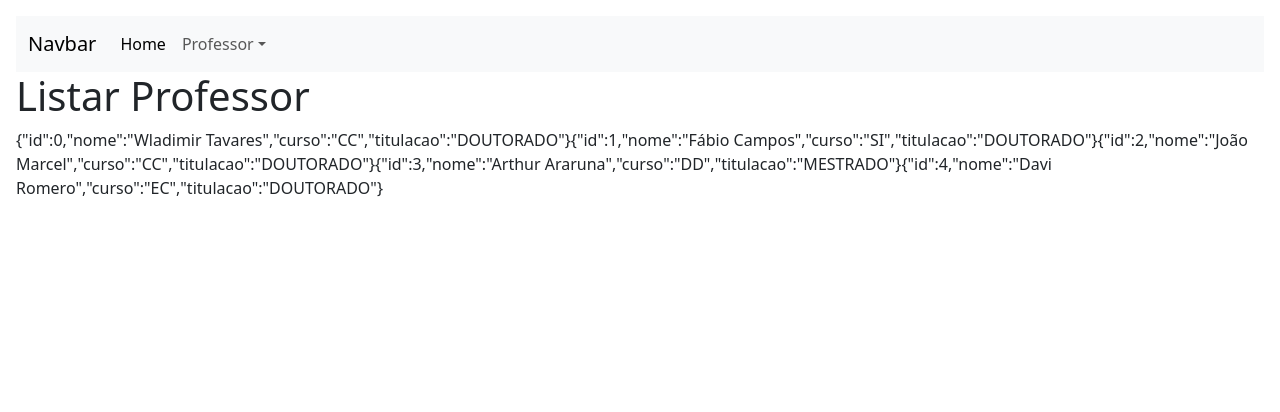
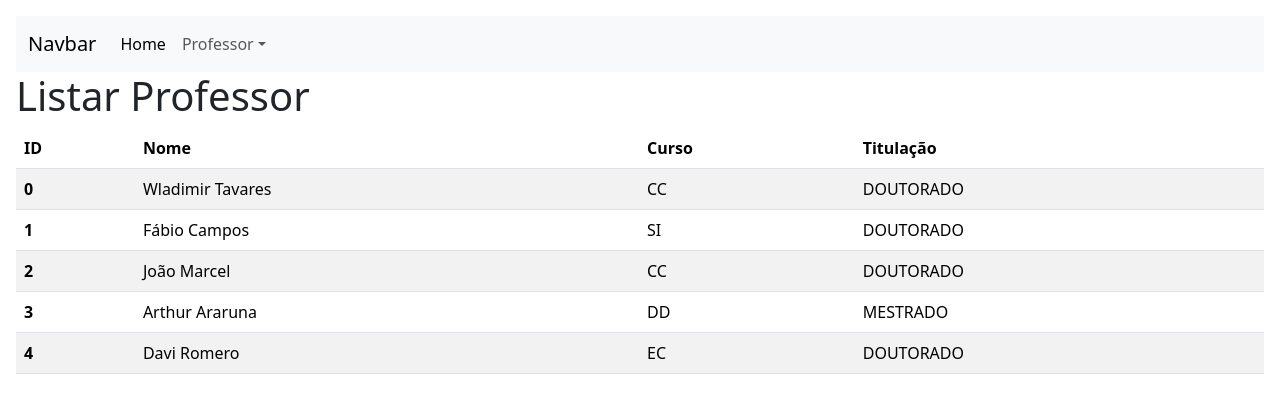
Before and after one commit to jeffersoncarvalho/ufc_2024_1, a React (Create React App) app in the folder WEB/T04/curso_react/: page /professor/listar in a window 1280 px wide. Shown: the top 412 px of the page. Built offline with nearby package versions, Linux system fonts and the light colour scheme.

Commit message:
crud navbar

```diff
--- a/WEB/T04/curso_react/src/components/17CRUD/professor/Listar.js
+++ b/WEB/T04/curso_react/src/components/17CRUD/professor/Listar.js
@@ -1,20 +1,42 @@
-import professores from "../data/db_professor"
+import professores from "../data/db_professor";
 
 const Listar = () => {
-
   const renderizarProfessores = () => {
-        const vetorResultado = professores.map(professor => JSON.stringify(professor))
-        return vetorResultado
+    const vetorResultado = professores.map(
+        (professor) => {
+            return (
+                <tr>
+                    <th scope="row">{professor.id}</th>
+                    <td>{professor.nome}</td>
+                    <td>{professor.curso}</td>
+                    <td>{professor.titulacao}</td>
+                </tr>
+            )
         }
+    )
+    return vetorResultado;
+  };
 
   return (
     <>
       <h1>Listar Professor</h1>
       <div>
+        <table className="table table-striped">
+          <thead>
+            <tr>
+              <th scope="col">ID</th>
+              <th scope="col">Nome</th>
+              <th scope="col">Curso</th>
+              <th scope="col">Titulação</th>
+            </tr>
+          </thead>
+          <tbody>
             {renderizarProfessores()}
+          </tbody>
+        </table>
       </div>
     </>
-    )
-}
+  );
+};
 
-export default Listar
+export default Listar;
```
Lines whose indentation alone changed are shown as unchanged.
